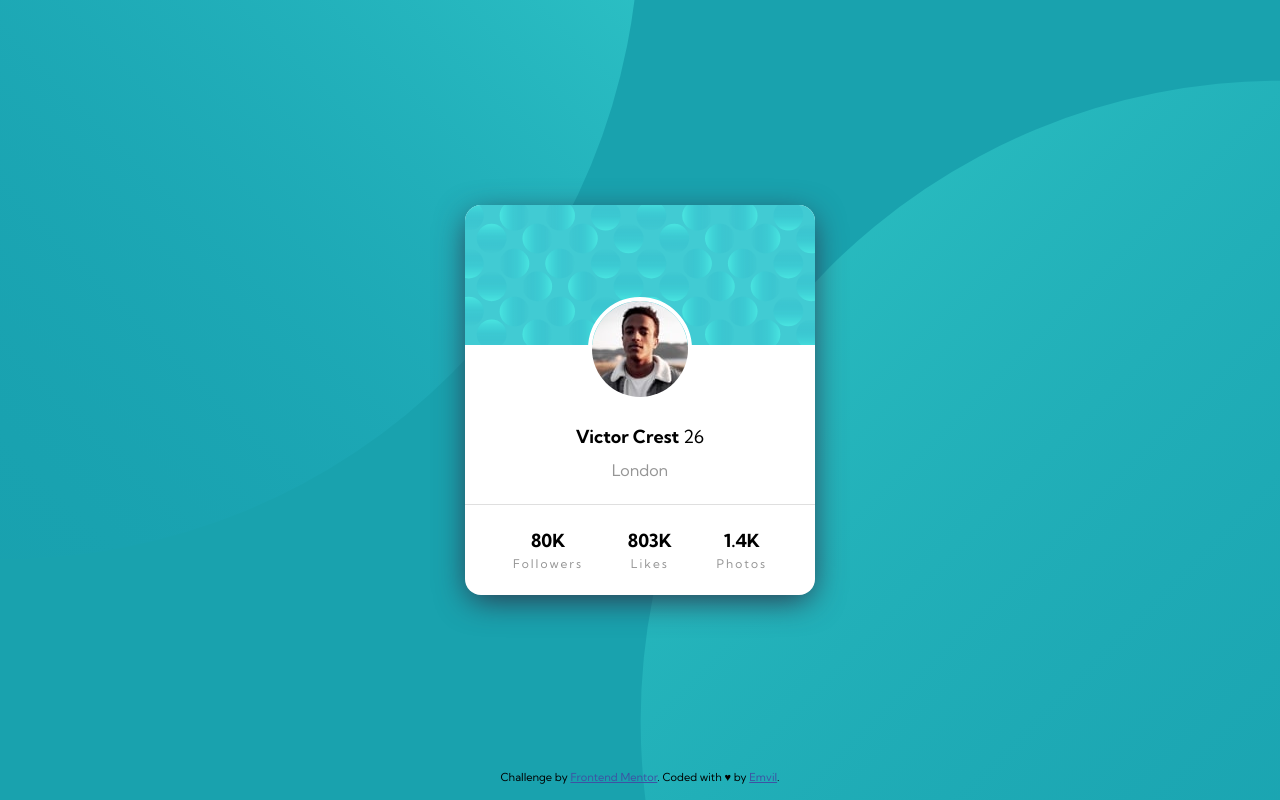
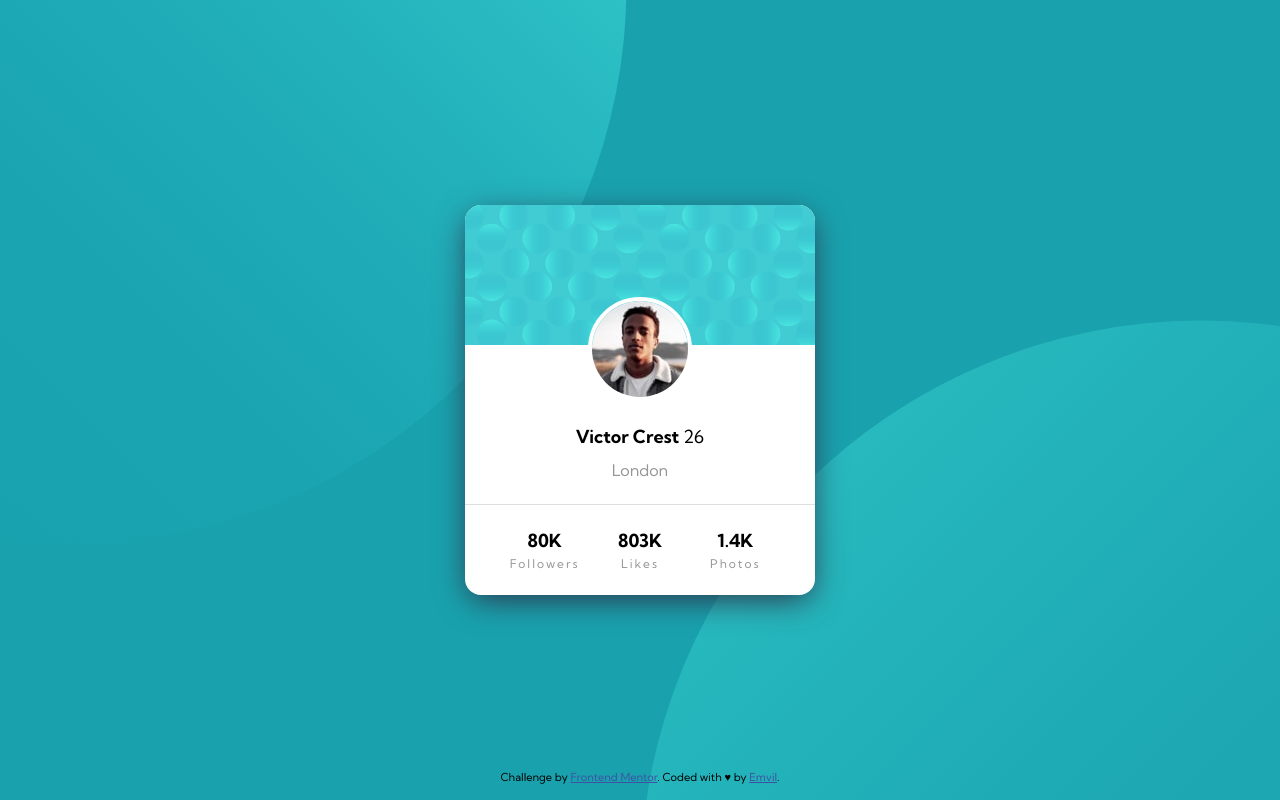
Before and after one commit to Emvil-git/fe-mentor__profile-card-component, a plain HTML site: page index.html in a window 1280 px wide. Drawn offline with Linux system fonts and the light colour scheme.

Commit message:
fix: change background to match design closer

```diff
--- a/style.css
+++ b/style.css
@@ -21,12 +21,13 @@ body{
     width: 100vw;
     display: grid;
     place-content: center;
-    background:
-        url(images/bg-pattern-top.svg) no-repeat -50vw -90vh,
-        url(images/bg-pattern-bottom.svg) no-repeat 50vw 10vh,
-        var(--cyan-d);
+    background: var(--cyan-d);
 
-        background-size: cover;
+    background-image: url(images/bg-pattern-top.svg),
+    url(images/bg-pattern-bottom.svg);
+    background-repeat: no-repeat, no-repeat;
+    background-position: right 51vw bottom 32vh, left 50vw top 40vh;
+    background-size: 1120px;
     overflow: hidden;
 }
 
@@ -102,10 +103,10 @@ body{
 }
 
 .stats{
-    display: flex;
-    justify-content: space-between;
+    display: grid;
+    grid-template-columns: repeat(3, 1fr);
     width: 100%;
-    padding: 24px 48px;
+    padding: 24px 32px;
     border-top: 1px solid #dfdfdf;
 }
 
```
